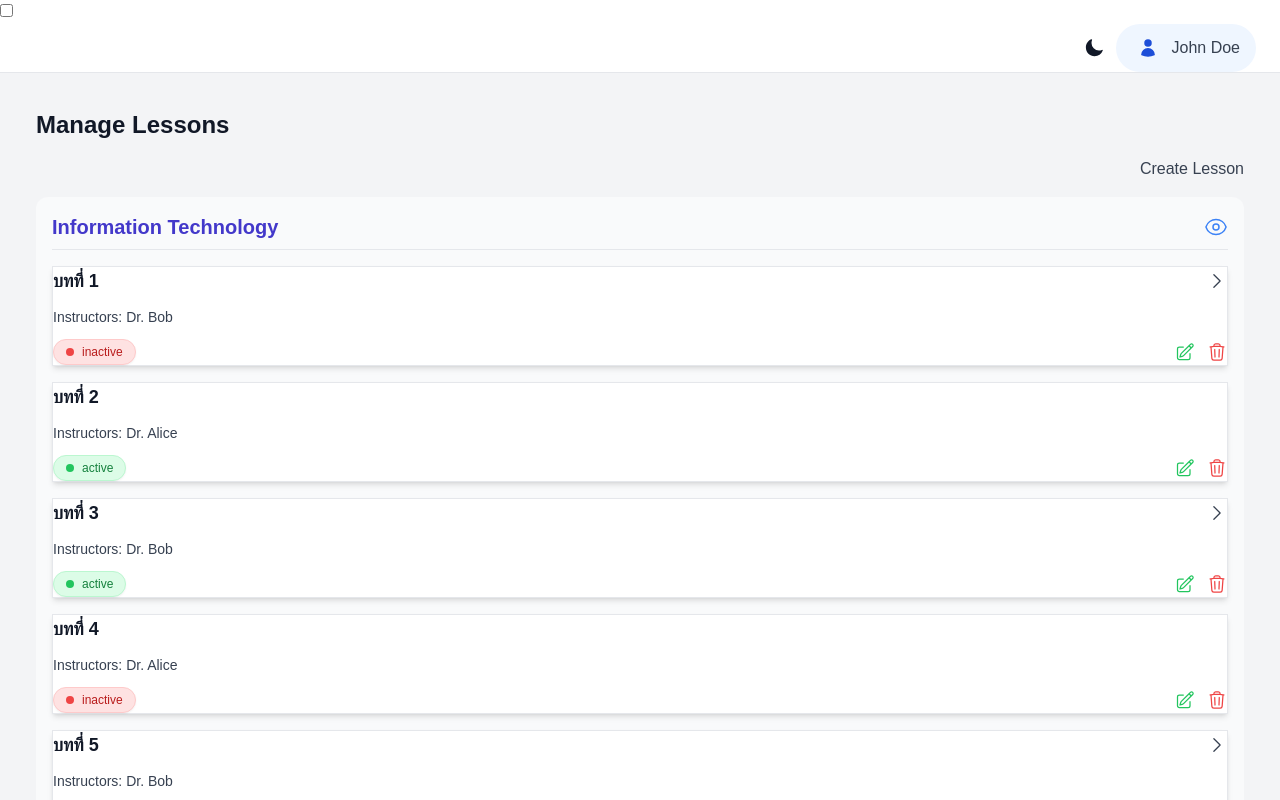
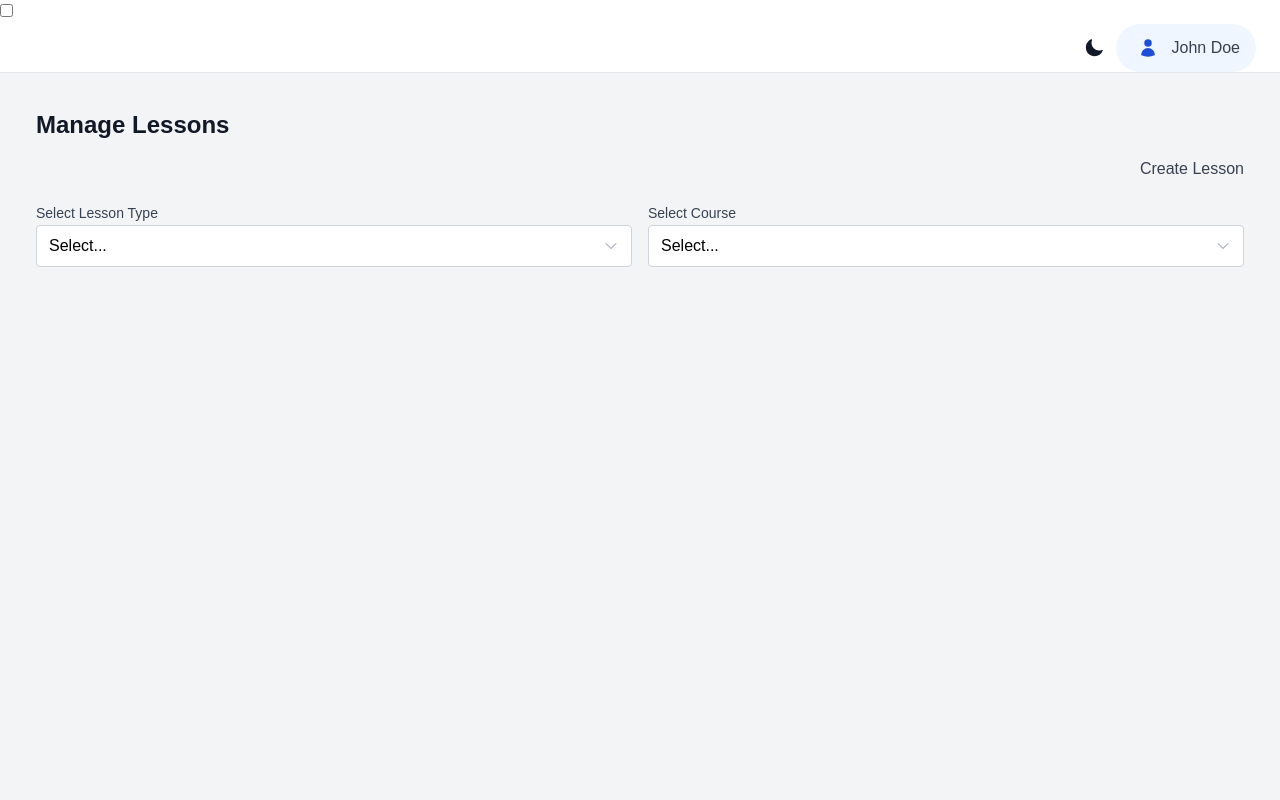
Before and after one commit to Uma-MCMXC/self-paced-learning, a Next.js app in the folder frontend/: page /lecturer/lesson/manage in a window 1280 px wide. Shown: the top 800 px of the page. Built offline with nearby package versions, Linux system fonts and the light colour scheme.

Commit message:
frontend: adjust display lesson

```diff
--- a/frontend/app/lecturer/lesson/create/page.tsx
+++ b/frontend/app/lecturer/lesson/create/page.tsx
@@ -8,7 +8,7 @@ import TextareaInput from '@/app/components/ui/TextareaInput'
 import FileInput from '@/app/components/ui/FileInput'
 import Button from '@/app/components/ui/Button'
 import SelectInput from '@/app/components/ui/SelectInput'
-import { TrashIcon } from '@heroicons/react/24/solid'
+import { TrashIcon } from '@heroicons/react/24/outline'
 
 // 🔸 Dummy Course list
 const sampleCourses = [
--- a/frontend/app/lecturer/lesson/manage/page.tsx
+++ b/frontend/app/lecturer/lesson/manage/page.tsx
@@ -7,24 +7,27 @@ import StatusToggleButton from '@/app/components/ui/StatusToggleButton'
 import Toast from '@/app/components/ui/Toast'
 import SelectInput from '@/app/components/ui/SelectInput'
 import CardContainer from '@/app/components/ui/CardContainer'
+import FormInput from '@/app/components/ui/FormInput'
 import {
   EyeIcon,
   PencilSquareIcon,
   TrashIcon,
   ChevronDownIcon,
   ChevronRightIcon,
+  InformationCircleIcon,
 } from '@heroicons/react/24/outline'
 import Link from 'next/link'
 
-// 🔹 ข้อมูลตัวอย่างของรายวิชาและบทเรียน
 const sampleLessons = [
   {
     id: '1',
     course: 'Information Technology',
+    type: 'Main Lesson',
     lessons: Array.from({ length: 10 }, (_, i) => ({
       id: `1.${i + 1}`,
       title: `บทที่ ${i + 1}`,
-      // ใส่บทย่อยเฉพาะบทเลขคู่
+      updatedAt: '2025-04-01',
+      duration: `${5 + i} mins`,
       sub:
         i % 2 === 0
           ? Array.from({ length: 2 }, (_, j) => ({
@@ -32,57 +35,54 @@ const sampleLessons = [
               title: `บทที่ ${i + 1}.${j + 1}`,
             }))
           : [],
-      status: i % 3 === 0 ? 'inactive' : 'active', // บางบท inactive เพื่อจำลองสถานะ
-      instructors: [`Dr. ${i % 2 === 0 ? 'Bob' : 'Alice'}`], // จำลองผู้สอน
+      status: i % 3 === 0 ? 'inactive' : 'active',
+      instructors: [`Dr. ${i % 2 === 0 ? 'Bob' : 'Alice'}`],
     })),
   },
-  // รายวิชาเพิ่มเติมอีก 7 วิชา
   {
     id: '2',
     course: 'Data Science',
-    lessons: [{ id: '2.1', title: 'บทที่ 1', status: 'active', instructors: ['Dr. Lisa'] }],
+    type: 'Supplementary Lesson',
+    lessons: [
+      {
+        id: '2.1',
+        title: 'บทที่ 1',
+        updatedAt: '2025-04-15',
+        duration: '7 mins',
+        status: 'active',
+        instructors: ['Dr. Lisa'],
+      },
+    ],
   },
   {
     id: '3',
     course: 'Computer Science',
-    lessons: [{ id: '3.1', title: 'บทที่ 1', status: 'inactive', instructors: ['Dr. John'] }],
+    type: 'Main Lesson',
+    lessons: [
+      {
+        id: '3.1',
+        title: 'บทที่ 1',
+        updatedAt: '2025-03-30',
+        duration: '8 mins',
+        status: 'inactive',
+        instructors: ['Dr. John'],
       },
-  {
-    id: '4',
-    course: 'AI',
-    lessons: [{ id: '4.1', title: 'บทที่ 1', status: 'active', instructors: ['Dr. Emma'] }],
-  },
-  {
-    id: '5',
-    course: 'Cybersecurity',
-    lessons: [{ id: '5.1', title: 'บทที่ 1', status: 'inactive', instructors: ['Dr. Marie'] }],
-  },
-  {
-    id: '6',
-    course: 'Big Data',
-    lessons: [{ id: '6.1', title: 'บทที่ 1', status: 'active', instructors: ['Dr. Max'] }],
-  },
-  {
-    id: '7',
-    course: 'Software Engineering',
-    lessons: [{ id: '7.1', title: 'บทที่ 1', status: 'active', instructors: ['Dr. Dan'] }],
-  },
-  {
-    id: '8',
-    course: 'Cloud Computing',
-    lessons: [{ id: '8.1', title: 'บทที่ 1', status: 'inactive', instructors: ['Dr. Eve'] }],
+    ],
   },
 ]
 
+const reportOptions = [
+  { label: 'Main Lesson', value: 'Main Lesson' },
+  { label: 'Supplementary Lesson', value: 'Supplementary Lesson' },
+]
+
 export default function LessonCardPage() {
-  // แจ้งเตือนเมื่ออัปเดตสถานะบทเรียน
   const [toastMsg, setToastMsg] = useState<string | null>(null)
-  // รหัสวิชาที่เลือกจาก SelectInput
   const [selectedCourseId, setSelectedCourseId] = useState<string>('')
-  // รายการบทเรียนที่ถูกคลิกเพื่อแสดงบทย่อย
+  const [selectedReport, setSelectedReport] = useState<string>('')
   const [openLessonIds, setOpenLessonIds] = useState<string[]>([])
+  const [search, setSearch] = useState<string>('')
 
-  // 🔹 เปลี่ยนสถานะบทเรียน
   const toggleStatus = (courseId: string, lessonId: string) => {
     const course = sampleLessons.find((s) => s.id === courseId)
     const lesson = course?.lessons.find((l) => l.id === lessonId)
@@ -93,26 +93,24 @@ export default function LessonCardPage() {
     }
   }
 
-  // 🔹 เปิด/ปิด accordion บทย่อย
   const toggleLesson = (lessonId: string) => {
     setOpenLessonIds((prev) =>
       prev.includes(lessonId) ? prev.filter((id) => id !== lessonId) : [...prev, lessonId]
     )
   }
 
-  // 🔹 วิชาที่ถูกเลือกจาก SelectInput
-  const selectedCourse = sampleLessons.find((s) => s.id === selectedCourseId)
+  const filteredCourses = sampleLessons.filter(
+    (c) => c.id === selectedCourseId && c.type === selectedReport
+  )
+  const selectedCourse = filteredCourses[0]
 
-  // 🔹 แสดงการ์ดบทเรียน
   const renderLessonCard = (lesson: any, courseId: string) => (
     <CardContainer key={lesson.id} className="shadow-md mb-4">
-      {/* หัวบทเรียน + ปุ่มเปิด/ปิด บทย่อย */}
       <div
         className="flex justify-between items-center cursor-pointer"
         onClick={() => toggleLesson(lesson.id)}
       >
         <div className="text-lg font-semibold text-gray-900 dark:text-white">{lesson.title}</div>
-        {/* แสดงลูกศรสำหรับบทย่อย */}
         {lesson.sub?.length > 0 &&
           (openLessonIds.includes(lesson.id) ? (
             <ChevronDownIcon className="w-5 h-5" />
@@ -121,7 +119,12 @@ export default function LessonCardPage() {
           ))}
       </div>
 
-      {/* บทย่อย */}
+      <div className="mt-2 text-sm text-gray-500 dark:text-gray-400">
+        <p>
+          ⏱ Duration: {lesson.duration} &nbsp; 📅 Updated: {lesson.updatedAt}
+        </p>
+      </div>
+
       {lesson.sub?.length > 0 && openLessonIds.includes(lesson.id) && (
         <ul className="ml-6 mt-2 list-disc text-sm text-gray-600 dark:text-gray-300">
           {lesson.sub.map((sub: any) => (
@@ -130,12 +133,10 @@ export default function LessonCardPage() {
         </ul>
       )}
 
-      {/* ผู้สอน */}
       <div className="text-sm mt-3 text-gray-700 dark:text-gray-300">
         <span className="font-medium">Instructors:</span> {lesson.instructors.join(', ')}
       </div>
 
-      {/* ปุ่มจัดการบทเรียน */}
       <div className="mt-3 flex justify-between items-center">
         <StatusToggleButton
           status={lesson.status}
@@ -155,51 +156,57 @@ export default function LessonCardPage() {
 
   return (
     <PageContainer title="Manage Lessons">
-      {/* แจ้งเตือนเมื่อมีการอัปเดตสถานะ */}
+      <div className="mb-5 text-end">
+        <Link href="/lecturer/lesson/create" title="Create Lesson">
+          <Button label="Create Lesson" variant="success" />
+        </Link>
+      </div>
       {toastMsg && <Toast message={toastMsg} type="success" />}
 
-      {/* ปุ่มสร้างบทเรียนใหม่ */}
-      <div className="flex justify-end mb-4">
-        <Button label="Create Lesson" variant="success" href="/lecturer/lesson/create" />
+      <div className="grid grid-cols-1 md:grid-cols-2 gap-4 mb-6">
+        <SelectInput
+          id="reportType"
+          label="Select Lesson Type"
+          value={selectedReport}
+          onChange={setSelectedReport}
+          options={reportOptions}
+        />
+        <SelectInput
+          id="course"
+          label="Select Course"
+          value={selectedCourseId}
+          onChange={setSelectedCourseId}
+          options={sampleLessons.map((s) => ({ label: s.course, value: s.id }))}
+        />
       </div>
 
-      {/* 🔹 แสดงรายวิชาแรกแบบเต็ม 10 บท */}
-      <div className="grid grid-cols-1 md:grid-cols-1 gap-6">
-        {sampleLessons.slice(0, 1).map((course) => (
-          <div key={course.id} className="bg-gray-50 dark:bg-slate-900 p-4 rounded-xl">
+      {selectedReport && selectedCourse && (
+        <div className="bg-gray-50 dark:bg-slate-900 p-4 rounded-xl">
           <div className="flex items-center justify-between mb-4 border-b pb-2">
             <div className="text-xl font-bold text-indigo-700 dark:text-white">
-                {course.course}
+              {selectedReport.toUpperCase()}: {selectedCourse.course}
             </div>
-              <Link href={`/lecturer/lesson/view/${course.id}`} title="View">
-                <EyeIcon className="w-6 h-6 text-blue-500 hover:text-blue-700" />
+            <div className="flex gap-5">
+              <Link href={`/lecturer/lesson/view/${selectedCourse.id}`} title="View Lesson">
+                <EyeIcon className="w-5 h-5 text-blue-500 hover:text-blue-700" />
               </Link>
             </div>
-            {course.lessons.map((lesson) => renderLessonCard(lesson, course.id))}
           </div>
-        ))}
+          <div className="mb-3">
+            <FormInput
+              id="lesson-search"
+              name="lessonSearch"
+              label="Search"
+              placeholder="Search lessons..."
+              value={search}
+              onChange={(e) => setSearch(e.target.value)}
+            />
           </div>
-
-      {/* 🔹 Dropdown สำหรับเลือกวิชาเพิ่มเติม */}
-      <div className="mt-10">
-        <SelectInput
-          label="View more courses"
-          name="selectedCourse"
-          value={selectedCourseId}
-          onChange={(val) => setSelectedCourseId(val)}
-          options={sampleLessons.slice(1).map((s) => ({ label: s.course, value: s.id }))}
-        />
-
-        {/* แสดงบทเรียนของวิชาที่เลือก */}
-        {selectedCourse && (
-          <div className="mt-6 bg-gray-50 dark:bg-slate-900 p-4 rounded-xl">
-            <div className="text-xl font-bold text-indigo-700 dark:text-white mb-4 border-b pb-2">
-              {selectedCourse.course}
-            </div>
-            {selectedCourse.lessons.map((lesson) => renderLessonCard(lesson, selectedCourse.id))}
+          {selectedCourse.lessons
+            .filter((l) => l.title.toLowerCase().includes(search.toLowerCase()))
+            .map((lesson) => renderLessonCard(lesson, selectedCourse.id))}
         </div>
       )}
-      </div>
     </PageContainer>
   )
 }
```
Lines whose indentation alone changed are shown as unchanged.
